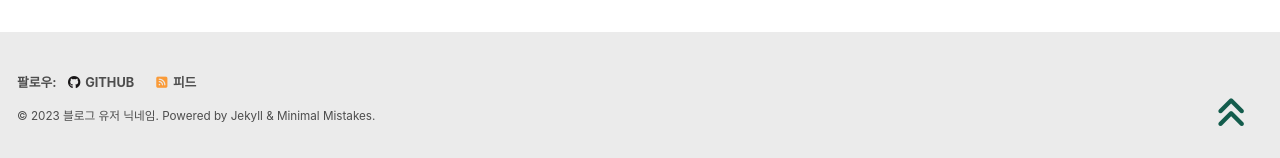
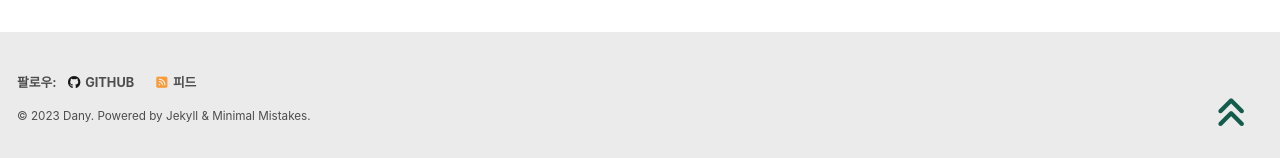
Before and after one commit to DANU011/DANU011.github.io, a Jekyll site: the page built from index.html, in a window 1280 px wide and 900 px high, scrolled down 198 px. Shown: the part 739-897 px from the top of the window. Built offline with Jekyll 4.4.1, drawn with Linux system fonts in a browser that asks for light colours; cached includes are drawn as plain includes; nearby versions of some CDN libraries; some web fonts are replaced; the list of posts is cut into pages by our own code.

Commit message:
Integration

```diff
--- a/_config.yml
+++ b/_config.yml
@@ -16,14 +16,14 @@ minimal_mistakes_skin    : "myskin" # "default"  "air", "aqua", "contrast", , "d
 
 # Site Settings
 locale                   : "ko-KR" # 블로그 사용 언어
-title                    : "블로그 타이틀" # 블로그 타이틀
+title                    : "Toy" # 블로그 타이틀
 title_separator          : "-"
 subtitle                 : # site tagline that appears below site title in masthead
-name                     : "블로그 유저 닉네임"
+name                     : "Dany"
 description              : "블로그 간단 설명"
-url                      : "https://유저이름.github.io"
+url                      : "https://DANU011.github.io"
 baseurl                  : # the subpath of your site, e.g. "/blog"
-repository               : "유저이름/comments" #댓글 경로 / github name/repository
+repository               : "DANU011/comments" #댓글 경로 / github name/repository
 teaser                   : # path of fallback teaser image, e.g. "/assets/images/500x300.png"
 logo                     : "/assets/images/logo.png" # 타이틀 옆 로고
 masthead_title           : # overrides the website title displayed in the masthead, use " " for no title
```
